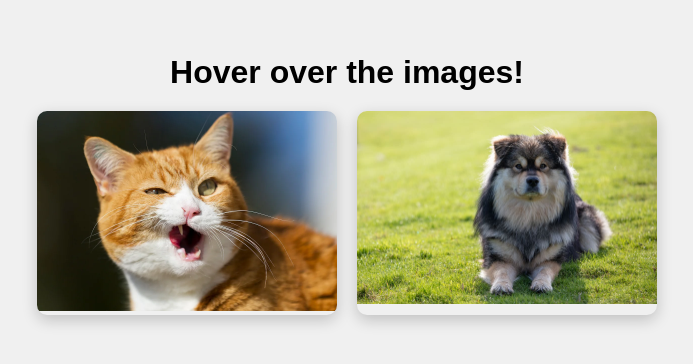
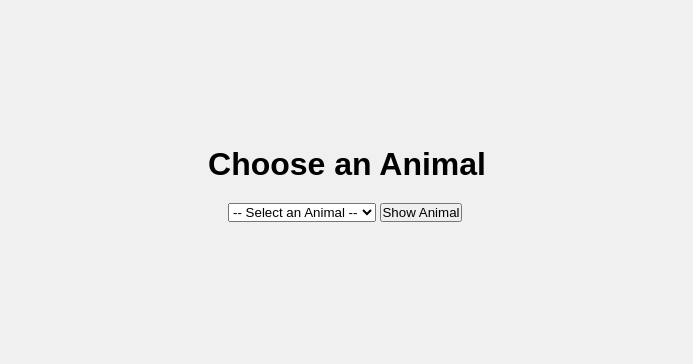
Before and after one commit to muhammadizat/Testing, a plain HTML site: page index.html in a window 1280 px wide. Shown: the part 216-580 px from the top of the page, without its empty margins (293-986 px from the left). Drawn offline with nearby package versions, Linux system fonts and the light colour scheme.

Commit message:
Update index.html

```diff
--- a/index.html
+++ b/index.html
@@ -3,20 +3,27 @@
 <head>
     <meta charset="UTF-8">
     <meta name="viewport" content="width=device-width, initial-scale=1.0">
-    <title>Interactive Cat and Dog Pictures</title>
+    <title>Interactive Animal Selector with Confetti</title>
     <link rel="stylesheet" href="style.css">
 </head>
 <body>
     <div class="container">
-        <h1>Hover over the images!</h1>
-        <div class="image-row">
-            <div class="image-container">
-                <img src="cat.jpg" alt="Cute Cat" class="animal-image">
-            </div>
-            <div class="image-container">
-                <img src="dog.jpg" alt="Cute Dog" class="animal-image">
-            </div>
-        </div>
+        <h1>Choose an Animal</h1>
+
+        <!-- Dropdown for choosing between cat and dog -->
+        <select id="animalSelector">
+            <option value="none">-- Select an Animal --</option>
+            <option value="cat">Cat</option>
+            <option value="dog">Dog</option>
+        </select>
+        <button onclick="showAnimal()">Show Animal</button>
+
+        <!-- Container to display the selected image -->
+        <div class="image-container" id="imageContainer"></div>
     </div>
+
+    <!-- Confetti JS CDN -->
+    <script src="https://cdn.jsdelivr.net/npm/canvas-confetti@1.4.0/dist/confetti.browser.min.js"></script>
+    <script src="script.js"></script>
 </body>
 </html>
```
